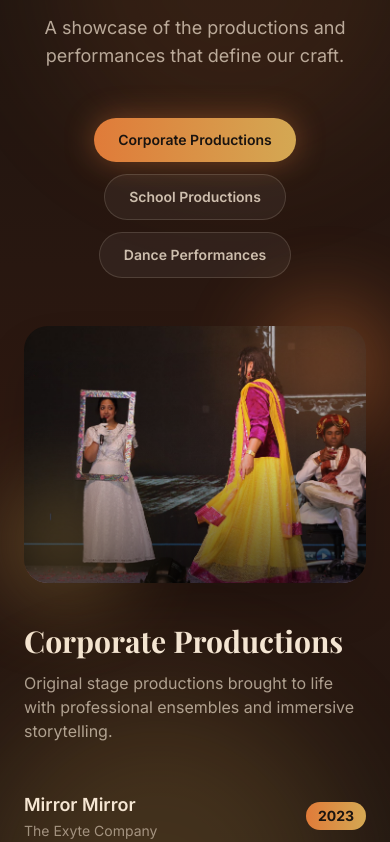
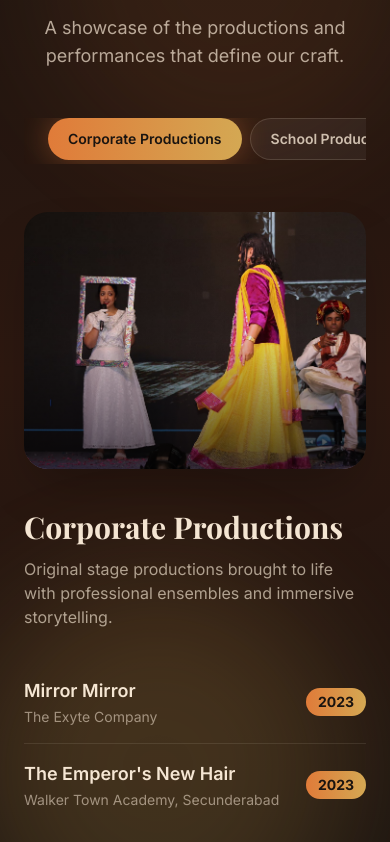
Before and after one commit to Rakeshkoyya/rangved_website, a Next.js app: page / in a window 390 px wide. Shown: the part 6142-6984 px from the top of the page. Built offline with nearby package versions, Linux system fonts and the light colour scheme; a web font is replaced by a local one.

Commit message:
legacy mobile view fix

```diff
--- a/src/app/components/LegacyTimeline.tsx
+++ b/src/app/components/LegacyTimeline.tsx
@@ -1,6 +1,6 @@
 "use client";
 
-import { useState } from "react";
+import { useState, useRef, useEffect } from "react";
 import Image from "next/image";
 import { motion, AnimatePresence } from "framer-motion";
 
@@ -103,6 +103,33 @@ const listItem = {
 export default function LegacyTimeline() {
   const [active, setActive] = useState(0);
   const category = categories[active];
+  const tabsScrollRef = useRef<HTMLDivElement>(null);
+  const tabButtonRefs = useRef<(HTMLButtonElement | null)[]>([]);
+  const [expandedVenue, setExpandedVenue] = useState<string | null>(null);
+
+  // Auto-scroll the active pill into view on mobile
+  useEffect(() => {
+    const container = tabsScrollRef.current;
+    const btn = tabButtonRefs.current[active];
+    if (!container || !btn) return;
+    // Directly set scrollLeft so only the tab strip scrolls, never the window
+    const containerCenter = container.offsetWidth / 2;
+    const btnCenter = btn.offsetLeft + btn.offsetWidth / 2;
+    container.scrollLeft = btnCenter - containerCenter;
+  }, [active]);
+
+  // Reset expanded venue whenever the category changes
+  useEffect(() => {
+    setExpandedVenue(null);
+  }, [active]);
+
+  // Collapse when clicking anywhere outside
+  useEffect(() => {
+    if (!expandedVenue) return;
+    const handler = () => setExpandedVenue(null);
+    document.addEventListener("click", handler);
+    return () => document.removeEventListener("click", handler);
+  }, [expandedVenue]);
 
   return (
     <section
@@ -139,15 +166,20 @@ export default function LegacyTimeline() {
           </p>
         </motion.div>
 
-        {/* Tabs */}
-        <div className="mb-12 flex flex-wrap items-center justify-center gap-3">
+        {/* Tabs — horizontal scroll strip on mobile, centered wrap on md+ */}
+        <div className="relative mb-12">
+          <div
+            ref={tabsScrollRef}
+            className="scrollbar-hide flex gap-2 overflow-x-auto px-6 pb-1 md:flex-wrap md:items-center md:justify-center md:gap-3 md:overflow-visible md:px-0 md:pb-0"
+          >
             {categories.map((c, i) => {
               const isActive = i === active;
               return (
                 <button
+                  ref={(el) => { tabButtonRefs.current[i] = el; }}
                   key={c.id}
                   onClick={() => setActive(i)}
-                className={`rounded-full px-6 py-3 text-sm font-semibold transition-all duration-300 cursor-pointer md:text-base ${
+                  className={`shrink-0 rounded-full px-5 py-2.5 text-sm font-semibold transition-all duration-300 cursor-pointer md:px-6 md:py-3 md:text-base ${
                     isActive
                       ? "bg-gradient-to-r from-[#e07b39] to-[#d4a853] text-[#1a1410] shadow-[0_0_30px_rgba(224,123,57,0.4)]"
                       : "border border-[#f5e6d3]/15 bg-white/5 text-[#f5e6d3]/80 hover:border-[#e07b39]/50 hover:text-[#f5e6d3]"
@@ -157,6 +189,7 @@ export default function LegacyTimeline() {
                 </button>
               );
             })}
+          </div>
         </div>
 
         {/* Content */}
@@ -181,12 +214,13 @@ export default function LegacyTimeline() {
                 />
                 <div className="absolute inset-0 bg-gradient-to-t from-black/70 via-black/10 to-transparent" />
               </div>
-              <div className="absolute -right-6 -top-6 h-32 w-32 rounded-full bg-[#e07b39] opacity-40 blur-2xl" />
-              <div className="absolute -bottom-6 -left-6 h-32 w-32 rounded-full bg-[#d4a853] opacity-30 blur-2xl" />
+              {/* Decorative blobs — hidden on mobile to prevent horizontal overflow */}
+              <div className="hidden md:block absolute -right-6 -top-6 h-32 w-32 rounded-full bg-[#e07b39] opacity-40 blur-2xl" />
+              <div className="hidden md:block absolute -bottom-6 -left-6 h-32 w-32 rounded-full bg-[#d4a853] opacity-30 blur-2xl" />
             </div>
 
             {/* List side */}
-            <div>
+            <div className="min-w-0">
               <h3 className="font-[family-name:var(--font-playfair)] text-3xl font-bold text-[#f5e6d3] md:text-4xl">
                 {category.heading}
               </h3>
@@ -206,10 +240,38 @@ export default function LegacyTimeline() {
                       className="flex items-center justify-between gap-4 py-4"
                     >
                       <div className="min-w-0">
-                        <p className="truncate text-lg font-semibold text-[#f5e6d3] md:text-xl">
+                        <p
+                          onClick={(e) => {
+                            e.stopPropagation();
+                            setExpandedVenue(
+                              expandedVenue === `${category.id}-${p.title}`
+                                ? null
+                                : `${category.id}-${p.title}`
+                            );
+                          }}
+                          className={`text-lg font-semibold text-[#f5e6d3] cursor-pointer select-none transition-all duration-300 md:text-xl ${
+                            expandedVenue === `${category.id}-${p.title}`
+                              ? "whitespace-normal"
+                              : "truncate"
+                          }`}
+                        >
                           {p.title}
                         </p>
-                        <p className="mt-0.5 text-sm text-[#f5e6d3]/55">
+                        <p
+                          onClick={(e) => {
+                            e.stopPropagation();
+                            setExpandedVenue(
+                              expandedVenue === `${category.id}-${p.title}`
+                                ? null
+                                : `${category.id}-${p.title}`
+                            );
+                          }}
+                          className={`mt-0.5 text-sm text-[#f5e6d3]/55 cursor-pointer select-none transition-all duration-300 ${
+                            expandedVenue === `${category.id}-${p.title}`
+                              ? "whitespace-normal"
+                              : "truncate"
+                          }`}
+                        >
                           {p.venue}
                         </p>
                       </div>
--- a/src/app/components/TestimonialsNew.tsx
+++ b/src/app/components/TestimonialsNew.tsx
@@ -301,7 +301,7 @@ export default function TestimonialsNew() {
                   ref={(el) => {
                     cardRefs.current[index] = el;
                   }}
-                  className="relative bg-gradient-to-br from-white to-[#fff9f0] rounded-3xl p-6 md:p-8 shadow-[0_10px_40px_rgba(224,123,57,0.15)] border border-[#e07b39]/20 min-h-[380px] flex flex-col group"
+                  className="relative bg-gradient-to-br from-white to-[#fff9f0] rounded-3xl p-6 md:p-8 shadow-[0_0_0_1px_rgba(224,123,57,0.1),0_4px_24px_rgba(224,123,57,0.12),0_16px_48px_rgba(212,168,83,0.1)] border border-[#e07b39]/20 min-h-[380px] flex flex-col group"
                 >
                   {/* Glassmorphism overlay */}
                   <div className="absolute inset-0 bg-gradient-to-br from-white/50 to-transparent backdrop-blur-sm opacity-0 group-hover:opacity-100 transition-opacity duration-500 rounded-3xl pointer-events-none" />
@@ -353,7 +353,7 @@ export default function TestimonialsNew() {
           <div className="relative z-50 flex items-center justify-center gap-4 mt-12">
             <button
               onClick={prevSlide}
-              className="w-12 h-12 md:w-14 md:h-14 rounded-full bg-white shadow-lg border border-[#e07b39]/20 flex items-center justify-center text-[#e07b39] hover:bg-[#e07b39] hover:text-white hover:scale-110 transition-all duration-300 cursor-pointer"
+              className="w-12 h-12 md:w-14 md:h-14 rounded-full bg-white shadow-[0_4px_20px_rgba(224,123,57,0.18)] border border-[#e07b39]/20 flex items-center justify-center text-[#e07b39] hover:bg-[#e07b39] hover:text-white hover:scale-110 transition-all duration-300 cursor-pointer"
               aria-label="Previous testimonial"
             >
               <ChevronLeft size={24} />
@@ -376,7 +376,7 @@ export default function TestimonialsNew() {
 
             <button
               onClick={nextSlide}
-              className="w-12 h-12 md:w-14 md:h-14 rounded-full bg-white shadow-lg border border-[#e07b39]/20 flex items-center justify-center text-[#e07b39] hover:bg-[#e07b39] hover:text-white hover:scale-110 transition-all duration-300 cursor-pointer"
+              className="w-12 h-12 md:w-14 md:h-14 rounded-full bg-white shadow-[0_4px_20px_rgba(224,123,57,0.18)] border border-[#e07b39]/20 flex items-center justify-center text-[#e07b39] hover:bg-[#e07b39] hover:text-white hover:scale-110 transition-all duration-300 cursor-pointer"
               aria-label="Next testimonial"
             >
               <ChevronRight size={24} />
--- a/src/app/globals.css
+++ b/src/app/globals.css
@@ -78,6 +78,15 @@ html.lenis, html.lenis body {
   overflow: hidden;
 }
 
+/* Utility: hide scrollbar while keeping scroll functionality */
+.scrollbar-hide::-webkit-scrollbar {
+  display: none;
+}
+.scrollbar-hide {
+  -ms-overflow-style: none;
+  scrollbar-width: none;
+}
+
 .lenis.lenis-scrolling iframe {
   pointer-events: none;
 }
```
Lines whose indentation alone changed are shown as unchanged.
